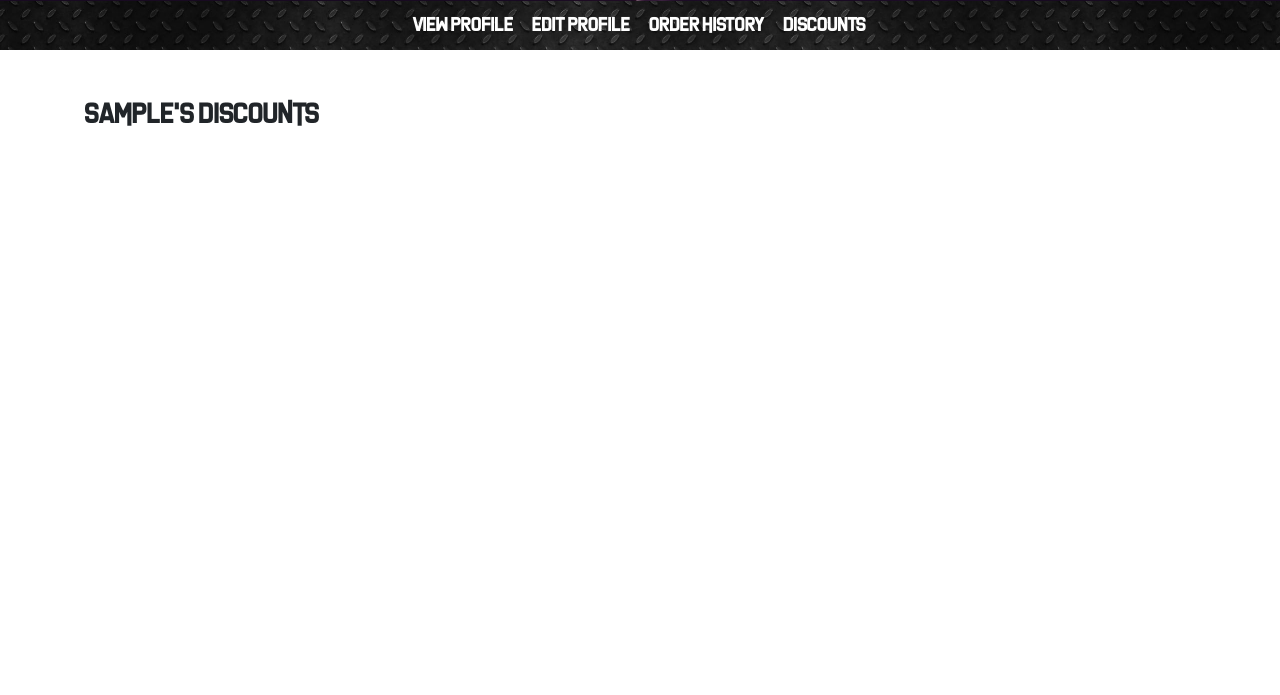
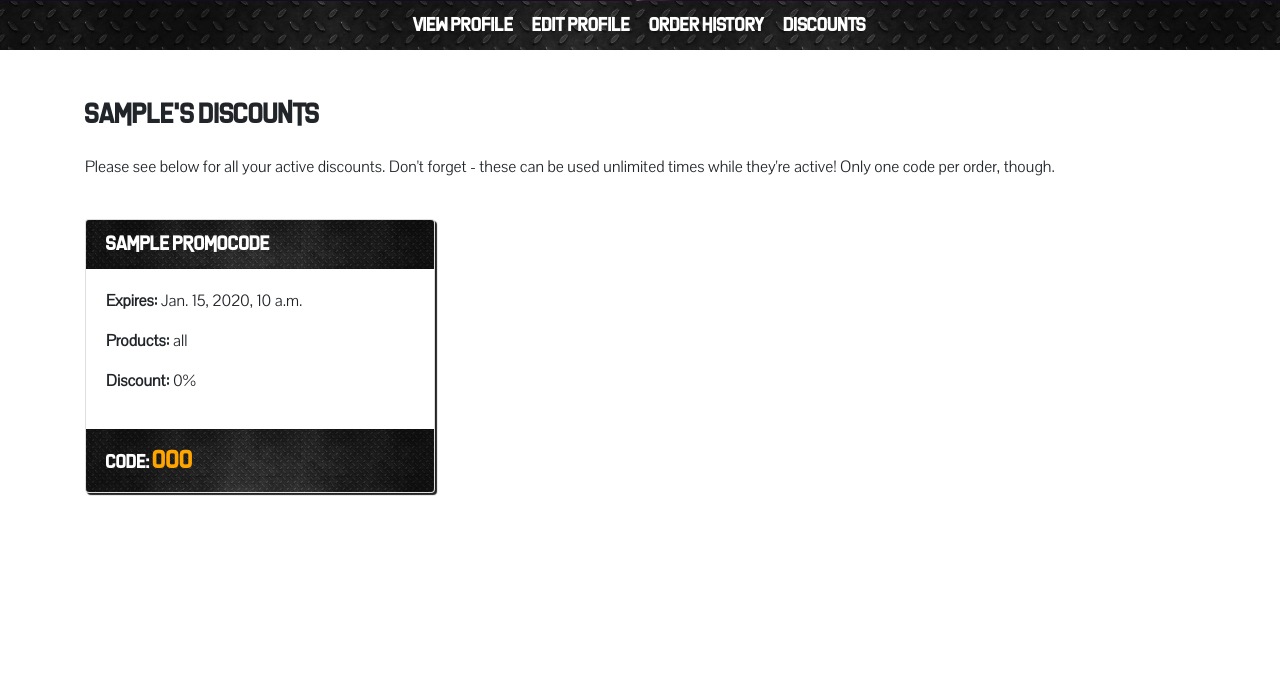
Before and after one commit to ShavingSeagull/PowerHaus, a Django app: a page that uses profiles/templates/profiles/profile_discounts.html in a window 1280 px wide. Shown: the part 399-1094 px from the top of the page. Run offline with Django 3.2, Linux system fonts and the light colour scheme; a user stored in the database is signed in; tables that the repository leaves empty hold one stand-in row (values such as "Sample post"); some libraries are stand-ins or nearby versions.

Commit message:
Completed Discount page

```diff
--- a/profiles/templates/profiles/profile_discounts.html
+++ b/profiles/templates/profiles/profile_discounts.html
@@ -9,5 +9,30 @@
 {% block profile_content %}
 <article class="profile-section">
     <h3 class="mb-4">{{ user }}'s Discounts</h3>
+    <p>
+        Please see below for all your active discounts. Don't forget -
+        these can be used unlimited times while they're active! Only one code per order, though.
+    </p>
+    <div class="row">
+        {% if discounts %}
+            {% for discount in discounts %}
+            <div class="col-12 col-sm-6 col-lg-4 my-4">
+                <div class="discount-card card">
+                    <h5 class="card-header metal-bg">{{ discount.name }}</h5>
+                    <div class="card-body">
+                        <p><strong>Expires:</strong> {{ discount.expiry_date }}</p>
+                        <p><strong>Products:</strong> {{ discount.product_type }}</p>
+                        <p><strong>Discount:</strong> {{ discount.discount }}%</p>
+                    </div>
+                    <div class="card-footer metal-bg">
+                        <p class="my-auto">Code: <span>{{ discount.code }}</span></p>
+                    </div>
+                </div>
+            </div>
+            {% endfor %}
+        {% else %}
+            <p class="col-12 mt-3"><strong>There are no discounts to show. Check back soon!</strong></p>
+        {% endif %}
+    </div>
 </article>
 {% endblock %}
--- a/profiles/views.py
+++ b/profiles/views.py
@@ -4,6 +4,7 @@ from django.contrib.auth.models import User
 from django.contrib import messages
 from .models import Profile
 from .forms import ProfileForm
+from promocodes.models import PromoCode
 
 @login_required
 def view_profile(request, username):
@@ -77,7 +78,13 @@ def discount_page(request, username):
     if str(username) != str(request.user):
         messages.error(request, "Nice try, pal. You can only view your own discounts!")
         return redirect('home')
-    return render(request, "profiles/profile_discounts.html")
 
-# TODO: Create Order History and Discounts profile functions when respective
+    discounts = PromoCode.objects.filter(active=True)
+    context = {
+        "discounts": discounts
+    }
+
+    return render(request, "profiles/profile_discounts.html", context=context)
+
+# TODO: Create Order History when respective
 # functionality has been created elsewhere
--- a/static/css/profiles/profiles.css
+++ b/static/css/profiles/profiles.css
@@ -40,6 +40,27 @@
 }
 /*** /.Profile view ***/
 
+/*** Discount view ***/
+.discount-card {
+    box-shadow: 2px 2px 1px #222;
+}
+
+.discount-card > .card-header {
+    color: #fff;
+}
+
+.discount-card > .card-footer > p {
+    font-family: life_is_okayregular, 'Arial Black', sans-serif;
+    font-size: 1.2em;
+    color: #fff;
+}
+
+.discount-card > .card-footer > p > span {
+    color: #FFA500;
+    font-size: 1.3em;
+}
+/*** /.Discount view ***/
+
 /*** Media Queries ***/
 @media screen and (max-width: 560px) {
     #profile-nav ul {
```
